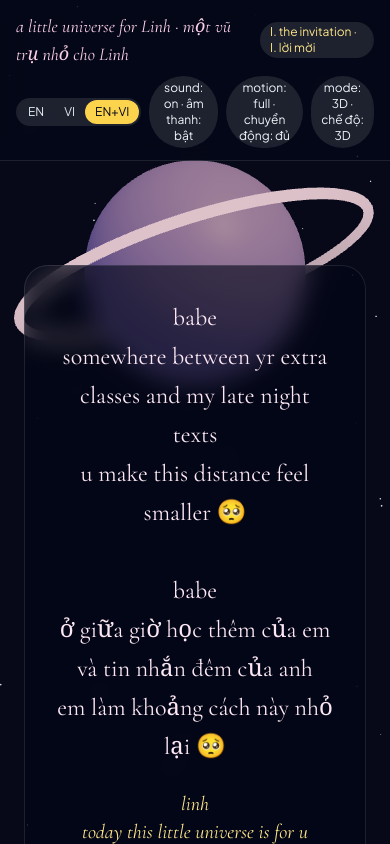
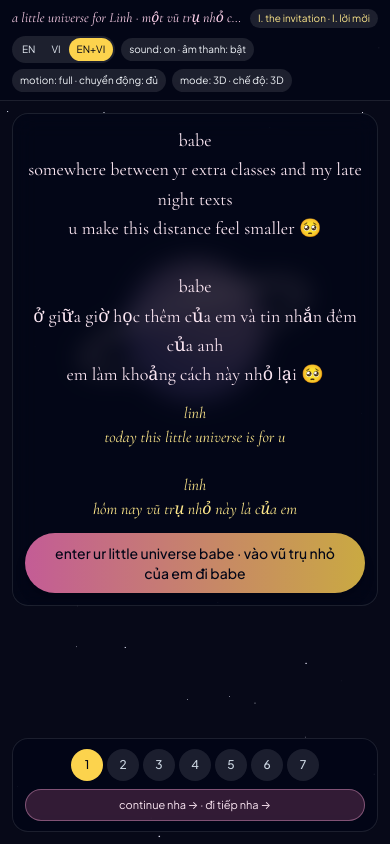
Before and after one commit to K2302/little-universe, a React (Vite) app: page / in a window 390 px wide. Built offline with nearby package versions, Linux system fonts and the light colour scheme.

Commit message:
Improve mobile layout, scrolling, and 3D performance on small screens.
Co-authored-by: Cursor <cursoragent@cursor.com>

```diff
--- a/index.html
+++ b/index.html
@@ -2,7 +2,7 @@
 <html lang="en">
   <head>
     <meta charset="UTF-8" />
-    <meta name="viewport" content="width=device-width, initial-scale=1.0, maximum-scale=1.0, user-scalable=no" />
+    <meta name="viewport" content="width=device-width, initial-scale=1.0, maximum-scale=1.0, user-scalable=no, viewport-fit=cover" />
     <title>A Little Universe for Linh</title>
     <link rel="preconnect" href="https://fonts.googleapis.com">
     <link rel="preconnect" href="https://fonts.gstatic.com" crossorigin>
--- a/src/App.tsx
+++ b/src/App.tsx
@@ -45,38 +45,47 @@ export default function App() {
   };
 
   const ui = config.ui;
+  const overlayCard =
+    'bg-slate-950/70 backdrop-blur-md rounded-2xl sm:rounded-3xl border border-white/10 p-3 sm:p-5 md:p-8';
+  const chip =
+    'text-[11px] sm:text-xs px-2.5 sm:px-3 py-1 rounded-full bg-white/10 hover:bg-amber-300/30 text-amber-100 transition leading-tight max-w-full';
+
+  const keepScroll = {
+    onWheel: (e: React.WheelEvent) => e.stopPropagation(),
+    onTouchMove: (e: React.TouchEvent) => e.stopPropagation(),
+  };
 
   return (
-    <div className="relative w-full h-full overflow-hidden select-none font-sans">
+    <div className="relative flex flex-col w-full h-full min-h-0 overflow-hidden select-none font-sans">
       {!lowPowerMode ? (
         <div className="absolute inset-0">
           <UniverseCanvas />
         </div>
       ) : (
-        <div className="absolute inset-0 bg-gradient-to-b from-[#070918] via-[#181438] to-[#2e1d3a] flex items-center justify-center p-6">
+        <div className="absolute inset-0 bg-gradient-to-b from-[#070918] via-[#181438] to-[#2e1d3a] flex items-center justify-center p-4 sm:p-6">
           <div className="text-center max-w-md text-pink-100/80 text-sm whitespace-pre-line">
             {tBlock(ui.lowPowerNote, lang)}
           </div>
         </div>
       )}
 
-      <header className="relative z-20 flex flex-wrap items-center justify-between gap-2 px-4 py-3 bg-slate-950/50 backdrop-blur-md border-b border-white/10">
-        <div className="flex items-center gap-3">
-          <span className="font-serif italic text-lg text-pink-200">
+      <header className="relative z-20 shrink-0 flex flex-col sm:flex-row sm:flex-wrap sm:items-center sm:justify-between gap-2 px-3 py-2 sm:px-4 sm:py-3 pt-[max(0.5rem,env(safe-area-inset-top))] bg-slate-950/60 backdrop-blur-md border-b border-white/10">
+        <div className="flex min-w-0 items-center gap-2 sm:gap-3">
+          <span className="font-serif italic text-sm sm:text-lg text-pink-200 truncate min-w-0">
             {tLine(ui.headerTitle, lang)}
           </span>
-          <span className="text-xs px-2.5 py-0.5 rounded-full bg-white/10 text-amber-200">
+          <span className="shrink-0 text-[10px] sm:text-xs px-2 sm:px-2.5 py-0.5 rounded-full bg-white/10 text-amber-200 max-w-[55%] sm:max-w-none truncate">
             {tLine(ui.sceneTitles[currentScene], lang)}
           </span>
         </div>
-        <div className="flex items-center gap-2 text-xs">
+        <div className="flex flex-wrap items-center gap-1.5 sm:gap-2 text-[10px] sm:text-xs">
           <div className="flex rounded-full bg-white/10 p-0.5" role="tablist" aria-label="Language">
             {LANGS.map((opt) => (
               <button
                 key={opt.id}
                 type="button"
                 onClick={() => setLang(opt.id)}
-                className={`px-2.5 py-1 rounded-full transition ${
+                className={`px-2 sm:px-2.5 py-1 rounded-full transition ${
                   lang === opt.id ? 'bg-amber-300 text-slate-950' : 'text-slate-200 hover:bg-white/10'
                 }`}
               >
@@ -86,45 +95,47 @@ export default function App() {
           </div>
           <button
             onClick={toggleMute}
-            className="px-2.5 py-1 rounded-full bg-white/10 hover:bg-white/20 transition"
+            className="px-2 sm:px-2.5 py-1 rounded-full bg-white/10 hover:bg-white/20 transition"
           >
             {tLine(isMuted ? ui.soundMuted : ui.soundOn, lang)}
           </button>
           <button
             onClick={toggleReducedMotion}
-            className="px-2.5 py-1 rounded-full bg-white/10 hover:bg-white/20 transition"
+            className="px-2 sm:px-2.5 py-1 rounded-full bg-white/10 hover:bg-white/20 transition"
           >
             {tLine(reducedMotion ? ui.motionReduced : ui.motionFull, lang)}
           </button>
           <button
             onClick={toggleLowPowerMode}
-            className="px-2.5 py-1 rounded-full bg-white/10 hover:bg-white/20 transition"
+            className="px-2 sm:px-2.5 py-1 rounded-full bg-white/10 hover:bg-white/20 transition"
           >
             {tLine(lowPowerMode ? ui.mode2d : ui.mode3d, lang)}
           </button>
         </div>
       </header>
 
-      <main className="relative z-10 pointer-events-none flex flex-col justify-between h-[calc(100%-60px)] p-6">
+      <main className="relative z-10 pointer-events-none flex flex-col flex-1 min-h-0 px-3 py-3 sm:p-6 gap-3">
+        <div className="flex-1 min-h-0 flex flex-col items-center pointer-events-none">
         <AnimatePresence mode="wait">
           <motion.div
             key={`${currentScene}-${lang}`}
             initial={{ opacity: 0, y: reducedMotion ? 0 : 12 }}
             animate={{ opacity: 1, y: 0 }}
             exit={{ opacity: 0 }}
-            className="max-w-xl mx-auto text-center mt-4 pointer-events-auto"
+            className="lu-scroll w-full max-w-xl mx-auto text-center pointer-events-auto max-h-full"
+            {...keepScroll}
           >
             {currentScene === 1 && (
-              <div className="space-y-6 mt-16 bg-slate-950/60 backdrop-blur-md p-8 rounded-3xl border border-white/10">
-                <p className="font-serif text-2xl md:text-3xl leading-relaxed text-pink-100 whitespace-pre-line">
+              <div className={`${overlayCard} space-y-3 sm:space-y-6`}>
+                <p className="font-serif text-lg sm:text-2xl md:text-3xl leading-relaxed text-pink-100 whitespace-pre-line">
                   {tBlock(config.scene1.openingLine1, lang)}
                 </p>
-                <p className="font-serif italic text-xl text-amber-200 whitespace-pre-line">
+                <p className="font-serif italic text-base sm:text-xl text-amber-200 whitespace-pre-line">
                   {tBlock(config.scene1.openingLine2, lang)}
                 </p>
                 <button
                   onClick={handleNextScene}
-                  className="mt-4 px-7 py-3 rounded-full bg-gradient-to-r from-pink-400/80 to-amber-300/80 text-slate-950 font-medium shadow-lg hover:scale-105 transition"
+                  className="mt-1 sm:mt-4 w-full sm:w-auto px-6 sm:px-7 py-2.5 sm:py-3 rounded-full bg-gradient-to-r from-pink-400/80 to-amber-300/80 text-slate-950 font-medium shadow-lg hover:scale-105 transition text-sm sm:text-base"
                 >
                   {tLine(config.scene1.ctaButton, lang)}
                 </button>
@@ -132,12 +143,14 @@ export default function App() {
             )}
 
             {currentScene === 2 && (
-              <div className="bg-slate-950/60 backdrop-blur-md p-5 rounded-2xl border border-white/10">
-                <p className="font-serif text-xl md:text-2xl text-pink-100 whitespace-pre-line">
+              <div className={overlayCard}>
+                <p className="font-serif text-lg sm:text-xl md:text-2xl text-pink-100 whitespace-pre-line">
                   {tBlock(config.scene2.quote, lang)}
                 </p>
-                <p className="text-xs text-slate-300 mt-2 whitespace-pre-line">{tBlock(config.scene2.subtitle, lang)}</p>
-                <div className="flex flex-wrap justify-center gap-2 mt-3">
+                <p className="text-[11px] sm:text-xs text-slate-300 mt-2 whitespace-pre-line">
+                  {tBlock(config.scene2.subtitle, lang)}
+                </p>
+                <div className="flex flex-wrap justify-center gap-1.5 sm:gap-2 mt-3">
                   {config.scene2.stars.map((s) => (
                     <button
                       key={s.id}
@@ -145,7 +158,7 @@ export default function App() {
                         markStarVisited(s.id);
                         openModal({ title: s.title, body: s.content });
                       }}
-                      className="text-xs px-3 py-1 rounded-full bg-white/10 hover:bg-amber-300/30 text-amber-100 transition"
+                      className={chip}
                     >
                       ★ {tLine(s.label, lang)}
                     </button>
@@ -155,11 +168,11 @@ export default function App() {
             )}
 
             {currentScene === 3 && (
-              <div className="bg-slate-950/60 backdrop-blur-md p-5 rounded-2xl border border-white/10">
-                <p className="font-serif text-xl text-pink-100 whitespace-pre-line">
+              <div className={overlayCard}>
+                <p className="font-serif text-lg sm:text-xl text-pink-100 whitespace-pre-line">
                   {tBlock(config.scene3.completionQuote, lang)}
                 </p>
-                <div className="flex flex-wrap justify-center gap-2 mt-3">
+                <div className="flex flex-wrap justify-center gap-1.5 sm:gap-2 mt-3">
                   {config.scene3.items.map((item) => (
                     <button
                       key={item.id}
@@ -167,7 +180,7 @@ export default function App() {
                         markGardenItem(item.id);
                         openModal({ title: item.title, body: item.placeholderNote });
                       }}
-                      className="text-xs px-3 py-1 rounded-full bg-white/10 hover:bg-pink-400/30 text-pink-100 transition"
+                      className={`${chip} hover:bg-pink-400/30 text-pink-100`}
                     >
                       ✿ {tLine(item.objectName, lang)}
                     </button>
@@ -177,20 +190,20 @@ export default function App() {
             )}
 
             {currentScene === 4 && (
-              <div className="bg-slate-950/60 backdrop-blur-md p-5 rounded-2xl border border-white/10">
-                <h2 className="font-serif text-2xl text-amber-200">{tLine(config.scene4.title, lang)}</h2>
-                <p className="text-xs text-slate-300 mt-1 whitespace-pre-line">
+              <div className={overlayCard}>
+                <h2 className="font-serif text-xl sm:text-2xl text-amber-200">{tLine(config.scene4.title, lang)}</h2>
+                <p className="text-[11px] sm:text-xs text-slate-300 mt-1 whitespace-pre-line">
                   {tBlock(config.scene4.instructions, lang)}
                 </p>
-                <p className="text-xs text-amber-100/80 mt-2 whitespace-pre-line">
+                <p className="text-[11px] sm:text-xs text-amber-100/80 mt-2 whitespace-pre-line">
                   {tBlock(config.scene4.chestMessage, lang)}
                 </p>
-                <div className="flex flex-wrap justify-center gap-2 mt-3">
+                <div className="flex flex-wrap justify-center gap-1.5 sm:gap-2 mt-3">
                   {config.scene4.collectibles.map((c) => (
                     <button
                       key={c.id}
                       onClick={() => openModal({ title: c.name, body: c.message })}
-                      className="text-xs px-3 py-1 rounded-full bg-white/10 hover:bg-amber-300/30 text-amber-100 transition"
+                      className={chip}
                     >
                       ✦ {tLine(c.name, lang)}
                     </button>
@@ -200,9 +213,9 @@ export default function App() {
             )}
 
             {currentScene === 5 && (
-              <div className="bg-slate-950/60 backdrop-blur-md p-5 rounded-2xl border border-white/10">
-                <h2 className="font-serif text-2xl text-pink-100">{tLine(config.scene5.roomTitle, lang)}</h2>
-                <div className="flex flex-wrap justify-center gap-2 mt-3">
+              <div className={overlayCard}>
+                <h2 className="font-serif text-xl sm:text-2xl text-pink-100">{tLine(config.scene5.roomTitle, lang)}</h2>
+                <div className="flex flex-wrap justify-center gap-1.5 sm:gap-2 mt-3">
                   {config.scene5.letters.map((l) => (
                     <button
                       key={l.id}
@@ -212,7 +225,7 @@ export default function App() {
                           body: { en: letterBody(l, 'en'), vi: letterBody(l, 'vi') },
                         })
                       }
-                      className="text-xs px-3 py-1 rounded-full bg-white/10 hover:bg-amber-300/30 text-amber-100 transition"
+                      className={chip}
                     >
                       ✉ {tLine(l.title, lang)}
                     </button>
@@ -222,13 +235,13 @@ export default function App() {
             )}
 
             {currentScene === 6 && (
-              <div className="bg-slate-950/60 backdrop-blur-md p-5 rounded-2xl border border-white/10">
-                <p className="font-serif text-xl text-amber-100 whitespace-pre-line">
+              <div className={overlayCard}>
+                <p className="font-serif text-lg sm:text-xl text-amber-100 whitespace-pre-line">
                   {tBlock(config.scene6.quoteLine1, lang)}
                   {'\n'}
                   {tBlock(config.scene6.quoteLine2, lang)}
                 </p>
-                <div className="flex flex-wrap justify-center gap-2 mt-3">
+                <div className="flex flex-wrap justify-center gap-1.5 sm:gap-2 mt-3">
                   {config.scene6.doorways.map((d) => (
                     <button
                       key={d.id}
@@ -241,7 +254,7 @@ export default function App() {
                           },
                         })
                       }
-                      className="text-xs px-3 py-1 rounded-full bg-white/10 hover:bg-amber-300/30 text-amber-100 transition"
+                      className={chip}
                     >
                       🚪 {tLine(d.label, lang)}
                     </button>
@@ -251,13 +264,13 @@ export default function App() {
             )}
 
             {currentScene === 7 && (
-              <div className="bg-slate-950/60 backdrop-blur-md p-6 rounded-2xl border border-white/10">
-                <h2 className="font-serif text-2xl text-amber-200 whitespace-pre-line">
+              <div className={overlayCard}>
+                <h2 className="font-serif text-xl sm:text-2xl text-amber-200 whitespace-pre-line">
                   {giftOpened ? `★ ${config.herName.toUpperCase()} ★` : tBlock(config.scene7.giftPrompt, lang)}
                 </h2>
                 <button
                   onClick={() => setFinalLetterOpen(true)}
-                  className="mt-3 px-6 py-2.5 rounded-full bg-gradient-to-r from-pink-400 to-amber-300 text-slate-950 font-medium"
+                  className="mt-3 w-full sm:w-auto px-6 py-2.5 rounded-full bg-gradient-to-r from-pink-400 to-amber-300 text-slate-950 font-medium text-sm"
                 >
                   {tLine(ui.openFinalLetter, lang)}
                 </button>
@@ -265,14 +278,15 @@ export default function App() {
             )}
           </motion.div>
         </AnimatePresence>
+        </div>
 
-        <div className="pointer-events-auto flex items-center justify-between max-w-2xl w-full mx-auto bg-slate-950/70 backdrop-blur-md px-5 py-3 rounded-full border border-white/10">
-          <div className="flex gap-1.5">
+        <div className="pointer-events-auto shrink-0 flex flex-col sm:flex-row items-stretch sm:items-center justify-between gap-2 sm:gap-3 max-w-2xl w-full mx-auto bg-slate-950/80 backdrop-blur-md px-3 py-2.5 sm:px-5 sm:py-3 mb-[env(safe-area-inset-bottom)] rounded-2xl sm:rounded-full border border-white/10">
+          <div className="flex justify-center gap-1 sm:gap-1.5">
             {([1, 2, 3, 4, 5, 6, 7] as SceneId[]).map((sc) => (
               <button
                 key={sc}
                 onClick={() => setScene(sc)}
-                className={`w-7 h-7 rounded-full text-xs font-medium transition ${
+                className={`w-8 h-8 sm:w-7 sm:h-7 rounded-full text-xs font-medium transition ${
                   currentScene === sc
                     ? 'bg-amber-300 text-slate-950'
                     : 'bg-white/10 text-slate-300 hover:bg-white/20'
@@ -285,14 +299,14 @@ export default function App() {
           {currentScene < 7 ? (
             <button
               onClick={handleNextScene}
-              className="px-4 py-1.5 rounded-full bg-pink-400/20 border border-pink-300/40 text-pink-100 text-xs hover:bg-pink-400/30 transition"
+              className="px-4 py-2 sm:py-1.5 rounded-full bg-pink-400/20 border border-pink-300/40 text-pink-100 text-[11px] sm:text-xs hover:bg-pink-400/30 transition whitespace-normal sm:whitespace-nowrap leading-tight"
             >
               {tLine(ui.continueJourney, lang)}
             </button>
           ) : (
             <button
               onClick={resetExperience}
-              className="px-4 py-1.5 rounded-full bg-amber-400/20 border border-amber-300/40 text-amber-100 text-xs hover:bg-amber-400/30 transition"
+              className="px-4 py-2 sm:py-1.5 rounded-full bg-amber-400/20 border border-amber-300/40 text-amber-100 text-[11px] sm:text-xs hover:bg-amber-400/30 transition whitespace-normal sm:whitespace-nowrap leading-tight"
             >
               {tLine(ui.replay, lang)}
             </button>
@@ -301,9 +315,12 @@ export default function App() {
       </main>
 
       {activeModal && (
-        <div className="fixed inset-0 z-40 flex items-center justify-center bg-black/70 p-4">
-          <div className="bg-slate-900 border border-white/15 rounded-3xl max-w-lg w-full p-6 space-y-4 max-h-[85vh] overflow-y-auto">
-            <h3 className="font-serif text-2xl text-amber-200 whitespace-pre-line">
+        <div className="fixed inset-0 z-40 flex items-end sm:items-center justify-center bg-black/70 p-0 sm:p-4">
+          <div
+            className="lu-scroll bg-slate-900 border border-white/15 rounded-t-3xl sm:rounded-3xl max-w-lg w-full p-4 sm:p-6 space-y-4 max-h-[88dvh]"
+            {...keepScroll}
+          >
+            <h3 className="font-serif text-xl sm:text-2xl text-amber-200 whitespace-pre-line">
               {tBlock(activeModal.title, lang)}
             </h3>
             <p className="text-sm text-slate-200 leading-relaxed whitespace-pre-line">
@@ -311,7 +328,7 @@ export default function App() {
             </p>
             <button
               onClick={() => closeModal()}
-              className="px-5 py-2 rounded-full bg-white/10 hover:bg-white/20 text-xs"
+              className="w-full sm:w-auto px-5 py-2.5 sm:py-2 rounded-full bg-white/10 hover:bg-white/20 text-xs"
             >
               {tLine(ui.keepExploring, lang)}
             </button>
@@ -320,36 +337,41 @@ export default function App() {
       )}
 
       {finalLetterOpen && (
-        <div className="fixed inset-0 z-50 overflow-y-auto bg-slate-950/95 backdrop-blur-xl p-6 md:p-12 flex items-center justify-center">
-          <div className="max-w-2xl w-full bg-slate-900/80 border border-amber-200/20 rounded-3xl p-8 md:p-12 space-y-5 text-center">
+        <div className="fixed inset-0 z-50 flex flex-col bg-slate-950/95 backdrop-blur-xl">
+          <div className="lu-scroll flex-1 min-h-0 p-4 sm:p-6 md:p-12" {...keepScroll}>
+          <div className="max-w-2xl w-full mx-auto bg-slate-900/80 border border-amber-200/20 rounded-2xl sm:rounded-3xl p-5 sm:p-8 md:p-12 space-y-4 sm:space-y-5 text-center">
             {config.scene7.finalLetterParagraphs.map((para, i) => (
-              <p key={i} className="font-serif text-xl md:text-2xl text-pink-50 leading-relaxed whitespace-pre-line">
+              <p
+                key={i}
+                className="font-serif text-base sm:text-xl md:text-2xl text-pink-50 leading-relaxed whitespace-pre-line"
+              >
                 {tBlock(para, lang)}
               </p>
             ))}
-            <p className="font-handwriting text-2xl text-amber-200 pt-4 whitespace-pre-line">
+            <p className="font-handwriting text-xl sm:text-2xl text-amber-200 pt-2 sm:pt-4 whitespace-pre-line">
               {tBlock(config.scene7.signoffLine, lang)}
             </p>
-            <div className="flex justify-center gap-4 pt-6">
+            <div className="flex flex-col sm:flex-row justify-center gap-2 sm:gap-4 pt-4 sm:pt-6">
               <button
                 onClick={() => setFinalLetterOpen(false)}
-                className="px-5 py-2 rounded-full bg-white/10 text-xs"
+                className="px-5 py-2.5 sm:py-2 rounded-full bg-white/10 text-xs"
               >
                 {tLine(ui.backToBridge, lang)}
               </button>
               <button
                 onClick={resetExperience}
-                className="px-6 py-2 rounded-full bg-gradient-to-r from-pink-400 to-amber-300 text-slate-950 font-medium text-xs"
+                className="px-6 py-2.5 sm:py-2 rounded-full bg-gradient-to-r from-pink-400 to-amber-300 text-slate-950 font-medium text-xs"
               >
                 {tLine(ui.replay, lang)}
               </button>
             </div>
           </div>
+          </div>
         </div>
       )}
 
       {subtitleText && (
-        <div className="fixed bottom-20 left-1/2 -translate-x-1/2 z-30 px-4 py-1 rounded-full bg-black/70 text-xs text-amber-200">
+        <div className="fixed bottom-24 sm:bottom-20 left-1/2 -translate-x-1/2 z-30 max-w-[90vw] px-3 py-1 rounded-full bg-black/70 text-[11px] sm:text-xs text-amber-200 text-center">
           {subtitleText}
         </div>
       )}
--- a/src/index.css
+++ b/src/index.css
@@ -7,11 +7,33 @@
   -webkit-tap-highlight-color: transparent;
 }
 
-body, html, #root {
+html,
+body,
+#root {
   width: 100%;
   height: 100%;
+  height: 100dvh;
+  max-height: 100dvh;
   margin: 0;
   padding: 0;
   overflow: hidden;
   background-color: #070918;
+  overscroll-behavior: none;
 }
+
+#root {
+  min-height: 0;
+}
+
+canvas {
+  touch-action: none;
+  display: block;
+}
+
+.lu-scroll {
+  overflow-y: scroll;
+  overflow-x: hidden;
+  -webkit-overflow-scrolling: touch;
+  touch-action: pan-y;
+  overscroll-behavior: contain;
+}
```
Also changed, not shown: src/components/three/UniverseCanvas.tsx (+51 -8 lines).
